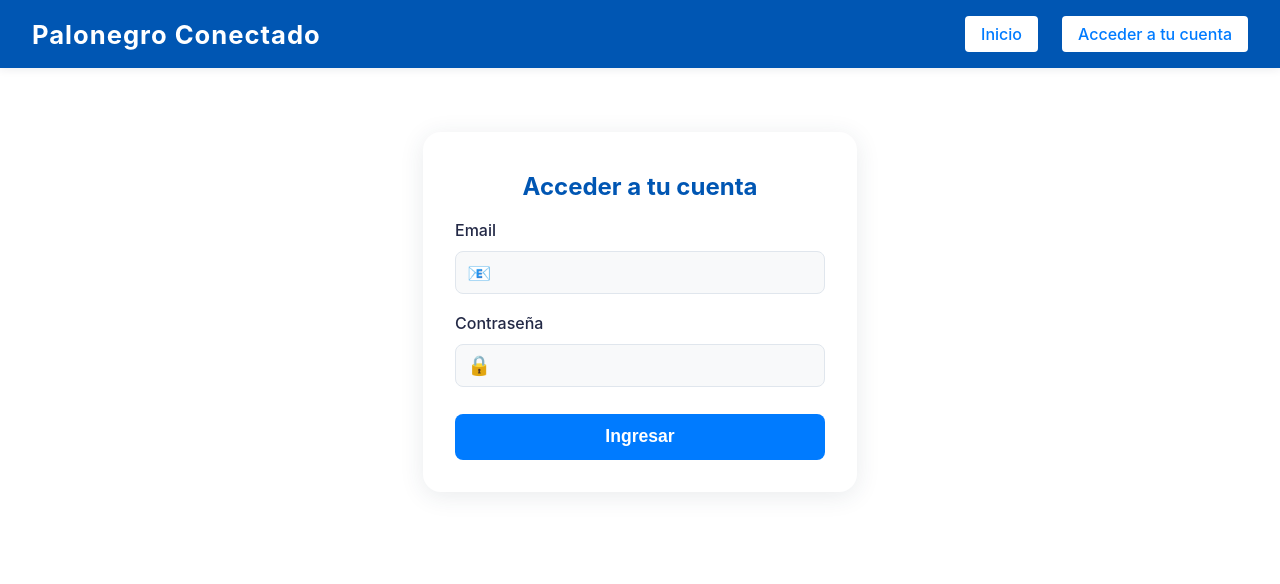
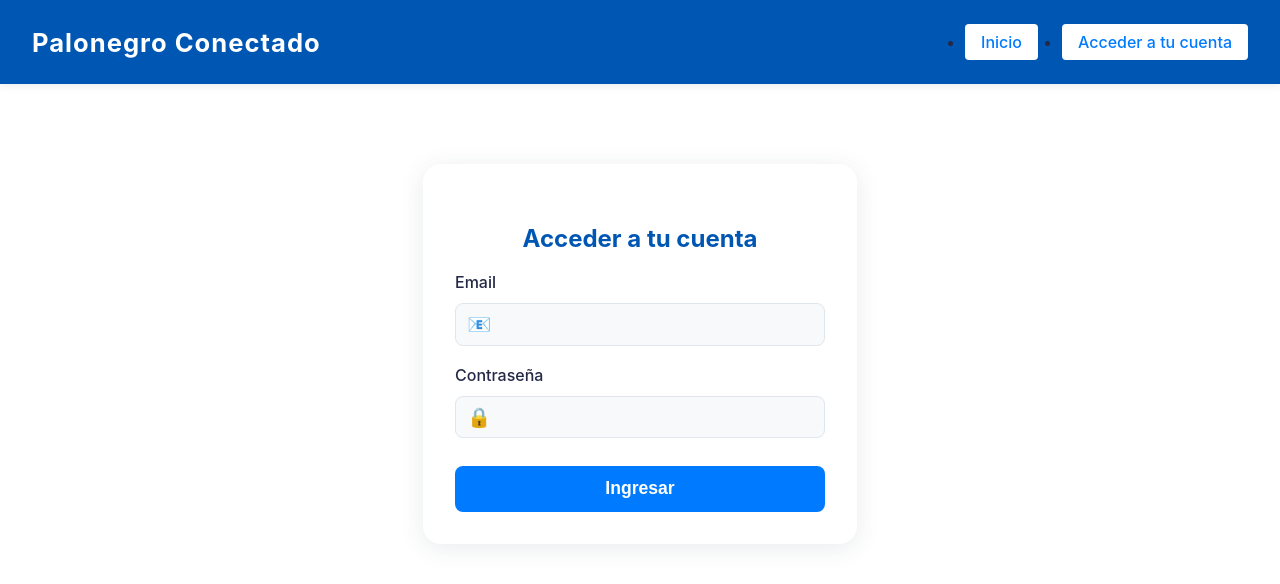
Before and after one commit to j2csolver/palonegro-conectado, a React (Create React App) app in the folder frontend/: page /login in a window 1280 px wide. Shown: the top 584 px of the page. Built offline with nearby package versions, Linux system fonts and the light colour scheme.

Commit message:
Se implementan atributos de accesibilidad

```diff
--- a/frontend/src/components/DashboardCards.js
+++ b/frontend/src/components/DashboardCards.js
@@ -73,25 +73,30 @@ export default function DashboardCards({ rol = 'Publico' }) {
   const navigate = useNavigate();
 
   return (
-    <div className={styles.grid}>
+    <section aria-label="Panel de accesos rápidos">
+      <div className={styles.grid} role="list">
         {allSections
           .filter(sec => sec.roles.includes(rol))
           .map(sec => (
-          <div
+            <button
               key={sec.path}
               className={styles.card}
               onClick={() => navigate(sec.path)}
+              role="listitem"
+              aria-label={sec.title + '. ' + sec.desc}
+              tabIndex={0}
             >
               <span
                 className={styles.iconBox}
-              style={{ background: sec.color + '22', color: sec.color }}
+                aria-hidden="true"
               >
                 <span className={styles.icon}>{sec.icon}</span>
               </span>
               <span className={styles.title}>{sec.title}</span>
               <span className={styles.desc}>{sec.desc}</span>
-          </div>
+            </button>
           ))}
       </div>
+    </section>
   );
 }
--- a/frontend/src/components/Navbar.js
+++ b/frontend/src/components/Navbar.js
@@ -22,25 +22,34 @@ export default function Navbar() {
   };
 
   return (
-    <nav className={styles.nav}>
+    <nav className={styles.nav} role="navigation" aria-label="Barra de navegación principal">
       <div className={styles.brand}>Palonegro Conectado</div>
-      <div className={styles.links}>
+      <ul className={styles.links} role="menubar">
+        <li role="none">
           <a
             href={user ? "/dashboard" : "/inicio"}
             className={styles.active}
             onClick={handleInicioClick}
+            role="menuitem"
           >
             Inicio
           </a>
+        </li>
         {!user && (
-          <NavLink to="/login" className={({ isActive }) => isActive ? styles.active : ''}>
+          <li role="none">
+            <NavLink to="/login" className={({ isActive }) => isActive ? styles.active : ''} role="menuitem">
               Acceder a tu cuenta
             </NavLink>
+          </li>
         )}
         {user && (
-          <button onClick={handleLogout} className={styles.logout}>Cerrar sesión</button>
+          <li role="none">
+            <button onClick={handleLogout} className={styles.logout} role="menuitem">
+              Cerrar sesión
+            </button>
+          </li>
         )}
-      </div>
+      </ul>
     </nav>
   );
 }
--- a/frontend/src/sections/Login.js
+++ b/frontend/src/sections/Login.js
@@ -60,42 +60,88 @@ export default function Login() {
   };
 
   return (
-    <div className={styles.loginContainer}>
-      <div className={styles.loginTitle}>Acceder a tu cuenta</div>
-      <form className={styles.loginForm} onSubmit={handleSubmit}>
+    <main>
+      <section
+        className={styles.loginContainer}
+        aria-label="Formulario de inicio de sesión"
+      >
+        <h1 className={styles.loginTitle}>Acceder a tu cuenta</h1>
+        <form
+          className={styles.loginForm}
+          onSubmit={handleSubmit}
+          aria-label="Formulario de acceso"
+        >
           <div className={styles.loginField}>
-          <label className={styles.loginLabel}>Email</label>
+            <label
+              className={styles.loginLabel}
+              htmlFor="email"
+            >
+              Email
+            </label>
             <div className={styles.inputWrapper}>
-            <span className={styles.inputIcon}>📧</span>
+              <span className={styles.inputIcon} aria-hidden="true">📧</span>
               <input
                 className={styles.loginInput}
+                id="email"
                 type="email"
                 required
                 value={email}
                 onChange={e => setEmail(e.target.value)}
                 autoFocus
+                aria-required="true"
+                aria-label="Correo electrónico"
               />
             </div>
           </div>
           <div className={styles.loginField}>
-          <label className={styles.loginLabel}>Contraseña</label>
+            <label
+              className={styles.loginLabel}
+              htmlFor="password"
+            >
+              Contraseña
+            </label>
             <div className={styles.inputWrapper}>
-            <span className={styles.inputIcon}>🔒</span>
+              <span className={styles.inputIcon} aria-hidden="true">🔒</span>
               <input
                 className={styles.loginInput}
+                id="password"
                 type="password"
                 required
                 value={password}
                 onChange={e => setPassword(e.target.value)}
+                aria-required="true"
+                aria-label="Contraseña"
               />
             </div>
           </div>
-        {error && <div className={styles.loginError}>{error}</div>}
-        {success && <div className={styles.loginSuccess}>{success}</div>}
-        <button className={styles.loginButton} type="submit" disabled={loading}>
-          {loading ? <span className={styles.spinner}></span> : 'Ingresar'}
+          {error && (
+            <div
+              className={styles.loginError}
+              role="alert"
+              aria-live="assertive"
+            >
+              {error}
+            </div>
+          )}
+          {success && (
+            <div
+              className={styles.loginSuccess}
+              role="status"
+              aria-live="polite"
+            >
+              {success}
+            </div>
+          )}
+          <button
+            className={styles.loginButton}
+            type="submit"
+            disabled={loading}
+            aria-busy={loading}
+          >
+            {loading ? <span className={styles.spinner} aria-hidden="true"></span> : 'Ingresar'}
           </button>
         </form>
-    </div>
+      </section>
+    </main>
   );
 }
```
Lines whose indentation alone changed are shown as unchanged.
